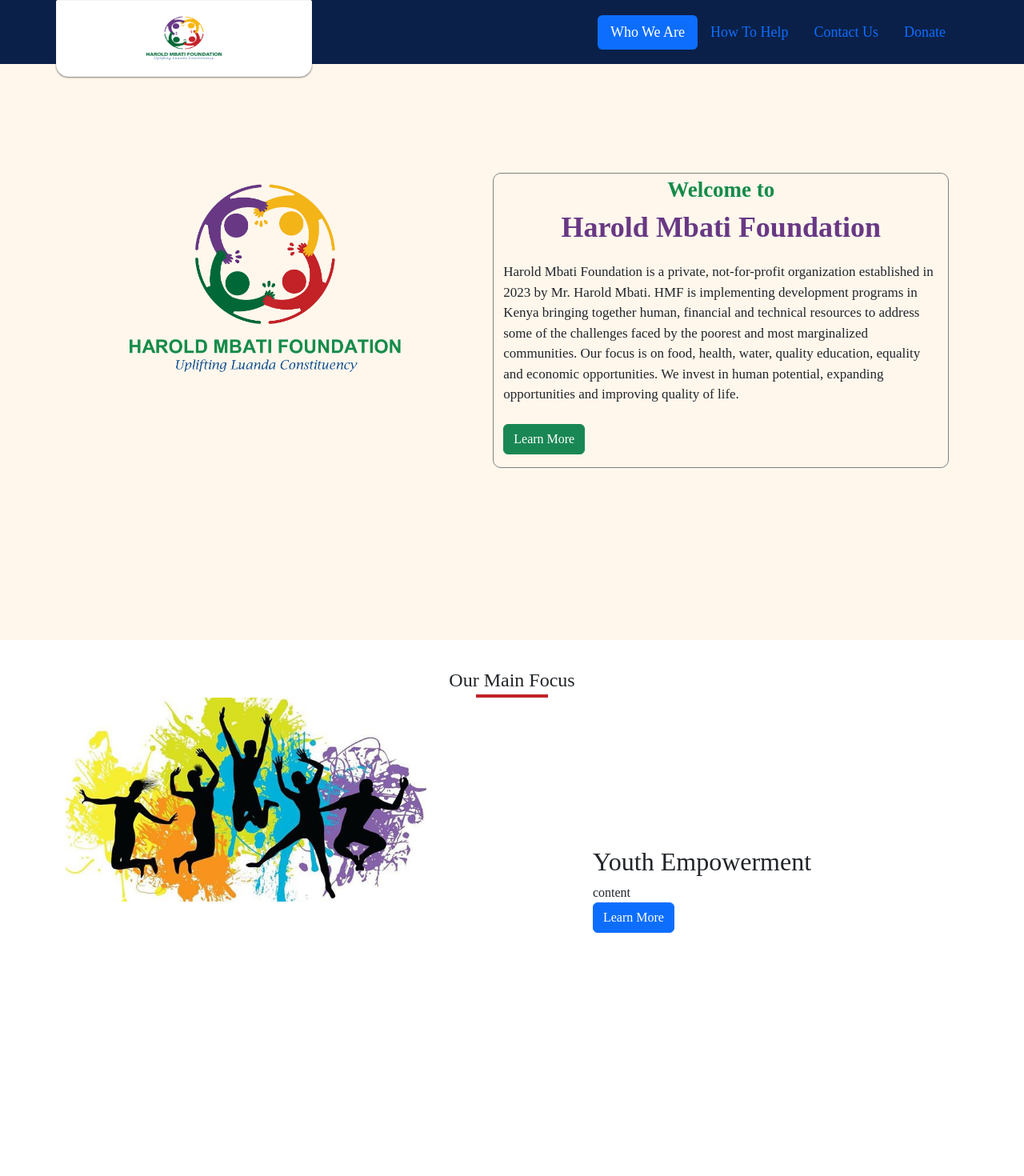
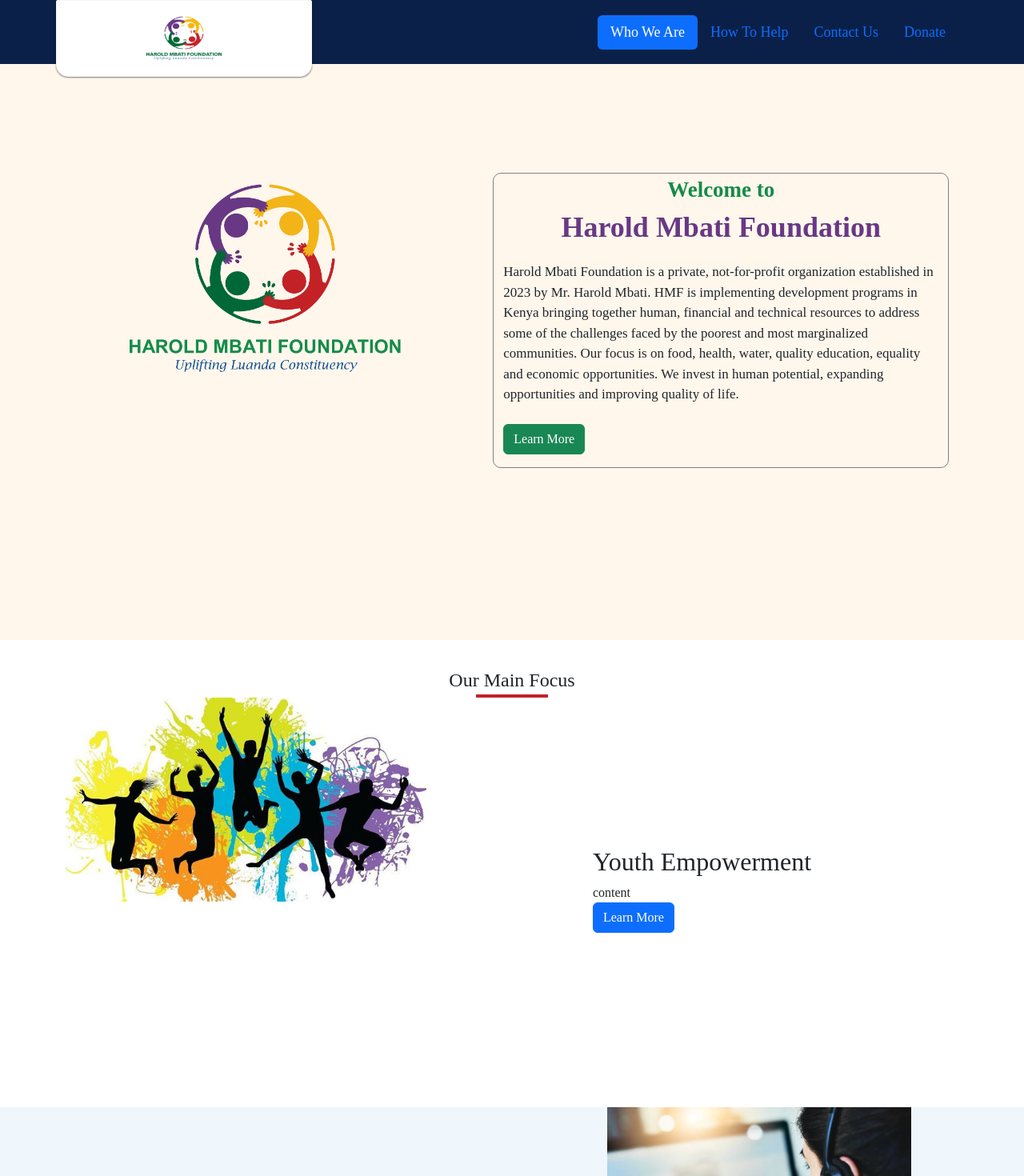
Before and after one commit to Manenomyk/Harold-mbati-site, a React (Create React App) app: page / in a window 1280 px wide. Shown: the top 1470 px of the page at 80% size. Built offline with nearby package versions, Linux system fonts and the light colour scheme; a web font is replaced by a local one.

Commit message:
page resizing

```diff
--- a/src/Pages/Mission/Mission.css
+++ b/src/Pages/Mission/Mission.css
@@ -1,6 +1,6 @@
 .missionsection{
     width: auto;
-    height: 85vh;
+    height: auto;
 
 }
 .headline{
@@ -31,38 +31,7 @@
 
 }
 
-/* .slide1image{
-    background-image: url('../../Images/youth\ emp.jpg');
-    height: 70vh;
-    background-size: cover;
-} */
 .youthhead{
     font-size: 24px;
     font-weight: 600;
 }
-
-/* .slide2image{
-    background-image: url('../../Images/mother-child.jpg');
-    height: 70vh;
-    background-size: cover;
-}
-.slide3image{
-    background-image: url('../../Images/gender.jpg');
-    height: 70vh;
-    background-size: cover;
-}
-.slide4image{
-    background-image: url('../../Images/disability.jpg');
-    height: 70vh;
-    background-size: cover;
-}
-.slide5image{
-    background-image: url('../../Images/school.jpg');
-    height: 70vh;
-    background-size: cover;
-}
-.slide6image{
-    background-image: url('../../Images/sports.jpg');
-    height: 70vh;
-    background-size: cover;
-} */
```
